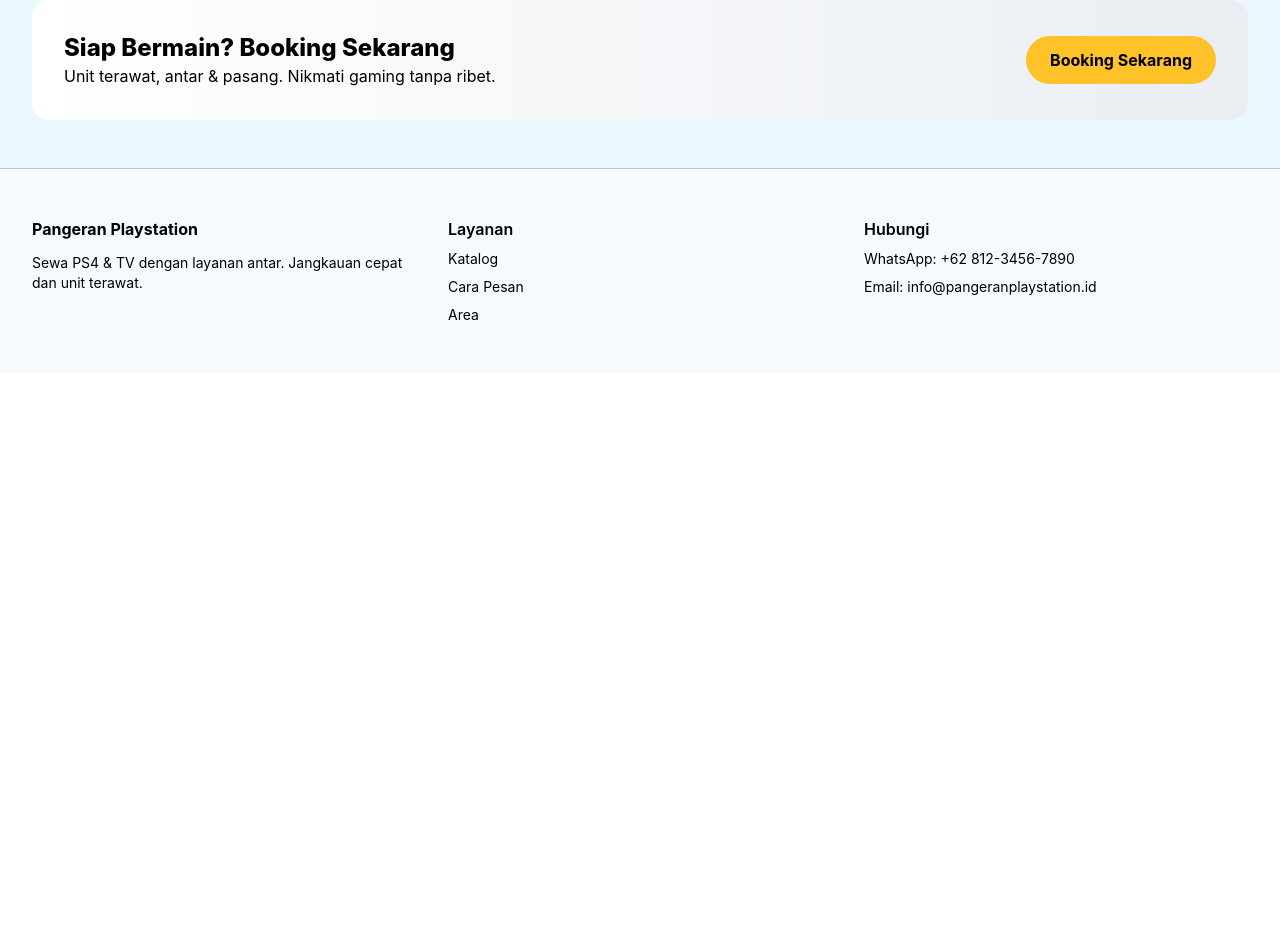
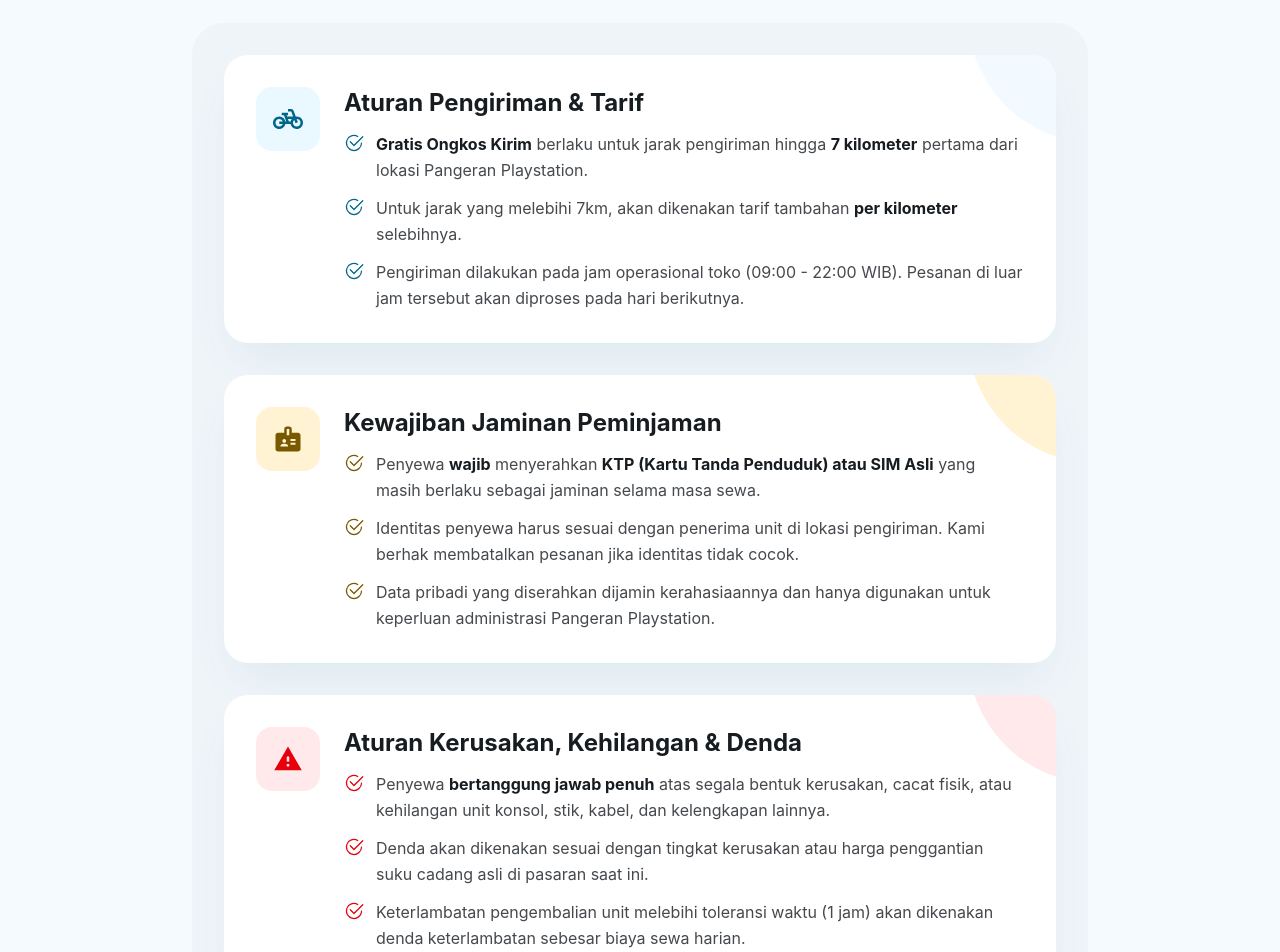
Before and after one commit to dvpms/pangeran-playstation-web, a Next.js app: page / in a window 1280 px wide. Shown: the part 3660-4612 px from the top of the page. Before the commit the page ends 4033 px from the top, so only its background shows below. Built offline with nearby package versions, Linux system fonts and the light colour scheme.

Commit message:
feat: implement detailed Terms and Conditions section with dynamic rules and icons

```diff
--- a/src/app/(public)/components/Terms.js
+++ b/src/app/(public)/components/Terms.js
@@ -1,16 +1,167 @@
-import Container from "@/components/ui/Container"
+import Container from "@/components/ui/Container";
+import { BsCheck2Circle } from "react-icons/bs";
+import { MdWarning, MdBadge, MdOutlinePedalBike } from "react-icons/md";
 
 export default function Terms() {
+  const termsData = [
+    {
+      id: "pengiriman",
+      title: "Aturan Pengiriman & Tarif",
+      icon: <MdOutlinePedalBike />,
+      theme: {
+        container: "bg-primary-container/10 text-primary",
+        decorator: "bg-primary-fixed opacity-20",
+        bullet: "text-primary",
+      },
+      bulletIcon: <BsCheck2Circle />,
+      rules: [
+        <span key="1">
+          <strong className="font-bold text-surface-on">
+            Gratis Ongkos Kirim
+          </strong>{" "}
+          berlaku untuk jarak pengiriman hingga{" "}
+          <strong className="font-bold text-surface-on">7 kilometer</strong>{" "}
+          pertama dari lokasi Pangeran Playstation.
+        </span>,
+        <span key="2">
+          Untuk jarak yang melebihi 7km, akan dikenakan tarif tambahan{" "}
+          <strong className="font-bold text-surface-on">per kilometer</strong>{" "}
+          selebihnya.
+        </span>,
+        <span key="3">
+          Pengiriman dilakukan pada jam operasional toko (09:00 - 22:00 WIB).
+          Pesanan di luar jam tersebut akan diproses pada hari berikutnya.
+        </span>,
+      ],
+    },
+    {
+      id: "jaminan",
+      title: "Kewajiban Jaminan Peminjaman",
+      icon: <MdBadge />,
+      theme: {
+        container: "bg-secondary-container/20 text-secondary",
+        decorator: "bg-secondary-container opacity-20",
+        bullet: "text-secondary",
+      },
+      bulletIcon: <BsCheck2Circle />,
+      rules: [
+        <span key="1">
+          Penyewa <strong className="font-bold text-surface-on">wajib</strong>{" "}
+          menyerahkan{" "}
+          <strong className="font-bold text-surface-on">
+            KTP (Kartu Tanda Penduduk) atau SIM Asli
+          </strong>{" "}
+          yang masih berlaku sebagai jaminan selama masa sewa.
+        </span>,
+        <span key="2">
+          Identitas penyewa harus sesuai dengan penerima unit di lokasi
+          pengiriman. Kami berhak membatalkan pesanan jika identitas tidak
+          cocok.
+        </span>,
+        <span key="3">
+          Data pribadi yang diserahkan dijamin kerahasiaannya dan hanya
+          digunakan untuk keperluan administrasi Pangeran Playstation.
+        </span>,
+      ],
+    },
+    {
+      id: "kerusakan",
+      title: "Aturan Kerusakan, Kehilangan & Denda",
+      icon: <MdWarning />,
+      theme: {
+        // Menggunakan warna standar merah (red-500/600) Tailwind karena warna 'error' tidak ada di DESIGN.md
+        container: "bg-red-500/10 text-red-600",
+        decorator: "bg-red-500 opacity-10",
+        bullet: "text-red-600",
+      },
+      bulletIcon: <BsCheck2Circle />,
+      rules: [
+        <span key="1">
+          Penyewa{" "}
+          <strong className="font-bold text-surface-on">
+            bertanggung jawab penuh
+          </strong>{" "}
+          atas segala bentuk kerusakan, cacat fisik, atau kehilangan unit
+          konsol, stik, kabel, dan kelengkapan lainnya.
+        </span>,
+        <span key="2">
+          Denda akan dikenakan sesuai dengan tingkat kerusakan atau harga
+          penggantian suku cadang asli di pasaran saat ini.
+        </span>,
+        <span key="3">
+          Keterlambatan pengembalian unit melebihi toleransi waktu (1 jam) akan
+          dikenakan denda keterlambatan sebesar biaya sewa harian.
+        </span>,
+      ],
+    },
+  ];
+
   return (
-    <section id="sk" className="py-12">
+    <section className="py-24 px-8 bg-surface" id="sk">
       <Container>
-        <h2 className="text-2xl font-extrabold mb-4">Syarat & Ketentuan</h2>
-        <ul className="list-disc pl-5 text-sm text-on-surface-variant space-y-2">
-          <li>Pengembalian unit harus sesuai waktu yang disepakati.</li>
-          <li>Kerusakan akibat kelalaian menjadi tanggung jawab penyewa.</li>
-          <li>Pembatalan kurang dari 24 jam akan dikenai biaya.</li>
-        </ul>
+        <div className="max-w-4xl mx-auto flex flex-col gap-12">
+          {/* Header Section */}
+          <div className="flex flex-col gap-6 relative">
+            <h2 className="text-4xl md:text-5xl font-extrabold tracking-tight text-surface-on relative inline-block">
+              Syarat & Ketentuan Layanan
+              <div className="absolute -bottom-2 left-0 w-24 h-1.5 bg-secondary-container rounded-full"></div>
+            </h2>
+            <p className="text-lg text-surface-on/80 leading-relaxed max-w-2xl mt-4">
+              Harap baca dengan saksama seluruh syarat dan ketentuan berikut
+              sebelum Anda melanjutkan proses pemesanan.
+            </p>
+          </div>
+
+          {/* Aturan Cards Container */}
+          <div className="bg-surface-container-low rounded-[2rem] p-4 md:p-8 flex flex-col gap-8">
+            {termsData.map((term) => (
+              <div
+                key={term.id}
+                className="bg-surface-container-lowest rounded-xl p-8 shadow-ambient-blue relative overflow-hidden group"
+              >
+                {/* Dekorasi Latar Belakang Asimetris */}
+                <div
+                  className={`absolute top-0 right-0 w-32 h-32 rounded-bl-full -mr-10 -mt-10 transition-transform group-hover:scale-110 ${term.theme.decorator}`}
+                ></div>
+
+                <div className="flex flex-col md:flex-row gap-6 items-start relative z-10">
+                  {/* Ikon Kategori */}
+                  <div
+                    className={`flex items-center justify-center rounded-2xl shrink-0 w-16 h-16 ${term.theme.container}`}
+                  >
+                    <span
+                      className="material-symbols-outlined text-3xl"
+                      style={{ fontVariationSettings: "'FILL' 1" }}
+                    >
+                      {term.icon}
+                    </span>
+                  </div>
+
+                  {/* Daftar Aturan */}
+                  <div className="flex flex-col gap-3">
+                    <h3 className="text-2xl font-bold text-surface-on">
+                      {term.title}
+                    </h3>
+                    <ul className="flex flex-col gap-3 text-surface-on/80 leading-relaxed">
+                      {term.rules.map((rule, index) => (
+                        <li key={index} className="flex gap-3">
+                          <span
+                            className={`material-symbols-outlined text-xl shrink-0 mt-0.5 ${term.theme.bullet}`}
+                          >
+                            {term.bulletIcon}
+                          </span>
+
+                          <span>{rule}</span>
+                        </li>
+                      ))}
+                    </ul>
+                  </div>
+                </div>
+              </div>
+            ))}
+          </div>
+        </div>
       </Container>
     </section>
-  )
+  );
 }
```
